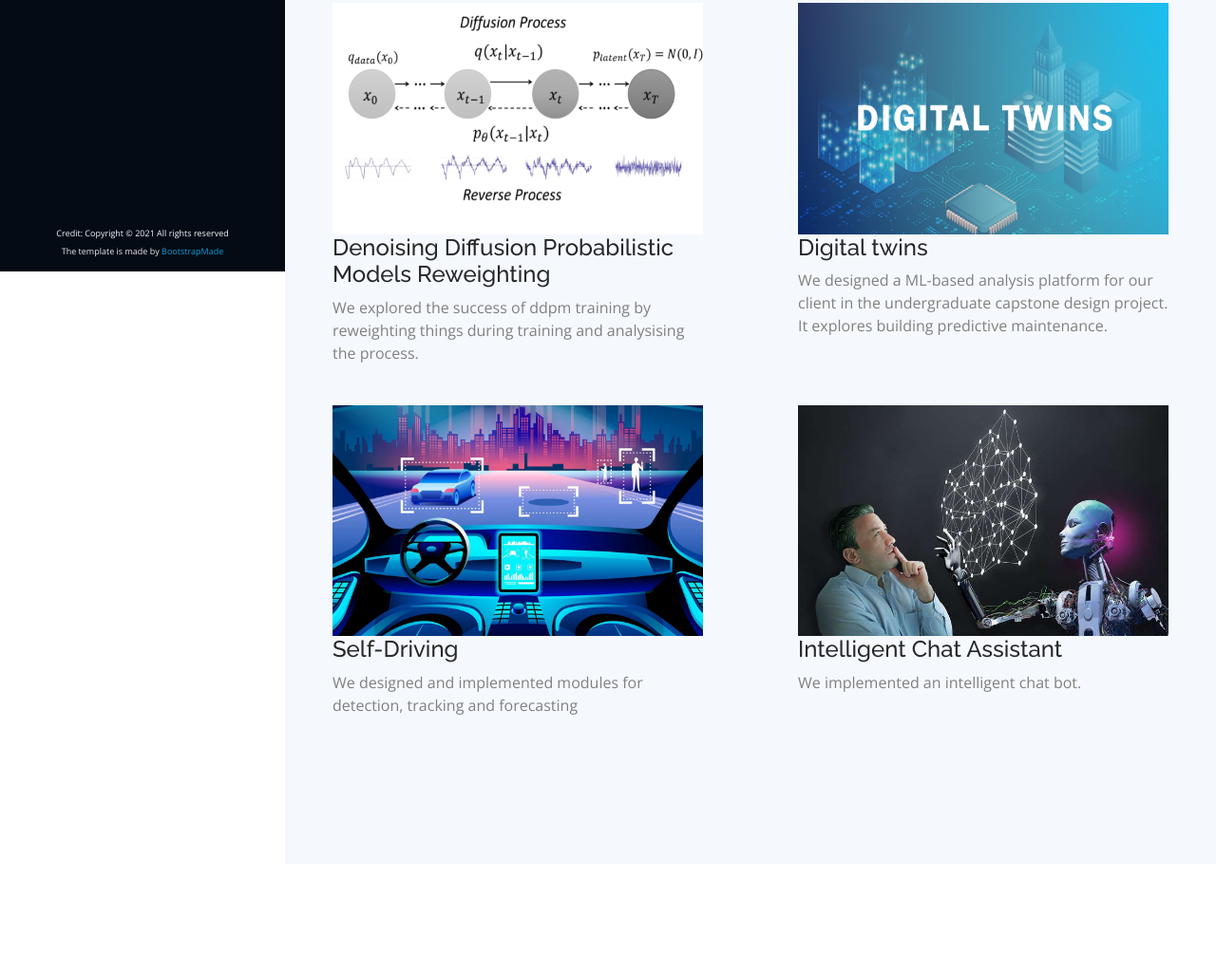
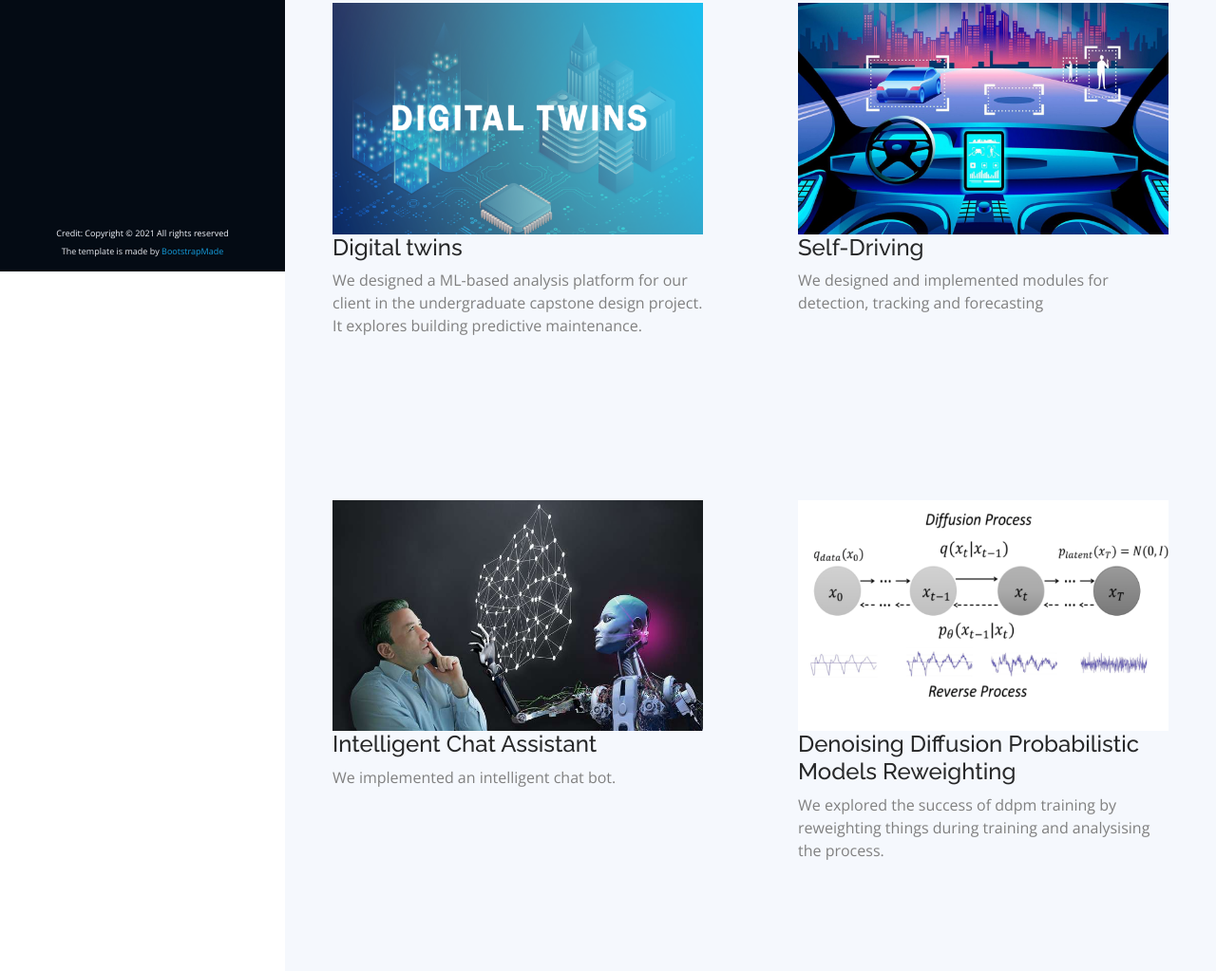
Before and after one commit to chuiyunjun/chuiyunjun.github.io, a plain HTML site: page index.html in a window 1280 px wide. Shown: the part 514-1537 px from the top of the page at 95% size. Before the commit the page ends 1424 px from the top, so only its background shows below. Drawn offline with nearby package versions, Linux system fonts and the light colour scheme.

Commit message:
adding ddpm

```diff
--- a/index.html
+++ b/index.html
@@ -328,20 +328,7 @@
 
         <div class="row portfolio-container" data-aos="fade-up" data-aos-delay="100">
 
-          <div class="col-lg-6 col-md-6 portfolio-item filter-research">
-            <div class="project-card">
-              <a href="ddpm.html" title="More Details">
-                <img src="assets/img/ddpm.png" class="img-fluid" alt="">
-              </a>
-            </div>
-            <div style="height: 150px">
-              <h4 style="text-align: left;"> Denoising Diffusion Probabilistic Models Reweighting</h4>
-              <div style="color: gray">
-                <sm> We explored the success of ddpm training by reweighting things during training and analysising the process.</sm>
-              </div>
-            </div>
 
-          </div>
 
           <div class="col-lg-6 col-md-6 portfolio-item filter-research">
             <div class="project-card">
@@ -349,7 +336,7 @@
                 <img src="assets/img/Digital-Twins.png" class="img-fluid" alt="">
               </a>
             </div>
-            <div style="height: 150px">
+            <div style="height: 250px">
               <h4 style="text-align: left;"> Digital twins</h4>
               <div style="color: gray">
                 <sm> We designed a ML-based analysis platform for our client in the undergraduate capstone design project. It explores building predictive maintenance.</sm>
@@ -366,7 +353,7 @@
               </a>
             </div>
 
-            <div style="height: 150px">
+            <div style="height: 250px">
               <h4 style="text-align: left;"> Self-Driving</h4>
               <div style="color: gray">
                 <sm> We designed and implemented modules for detection, tracking and forecasting</sm>
@@ -383,12 +370,27 @@
               </a>
             </div>
 
-            <div style="height: 150px">
+            <div style="height: 250px">
               <h4 style="text-align: left;"> Intelligent Chat Assistant</h4>
               <div style="color: gray">
                 <sm> We implemented an intelligent chat bot.</sm>
               </div>
             </div>
+          </div>
+
+          <div class="col-lg-6 col-md-6 portfolio-item filter-research">
+            <div class="project-card">
+              <a href="ddpm.html" title="More Details">
+                <img src="assets/img/ddpm.png" class="img-fluid" alt="">
+              </a>
+            </div>
+            <div style="height: 250px">
+              <h4 style="text-align: left;"> Denoising Diffusion Probabilistic Models Reweighting</h4>
+              <div style="color: gray">
+                <sm> We explored the success of ddpm training by reweighting things during training and analysising the process.</sm>
+              </div>
+            </div>
+
           </div>
 
           <!--div class="col-lg-4 col-md-6 portfolio-item filter-app">
```
